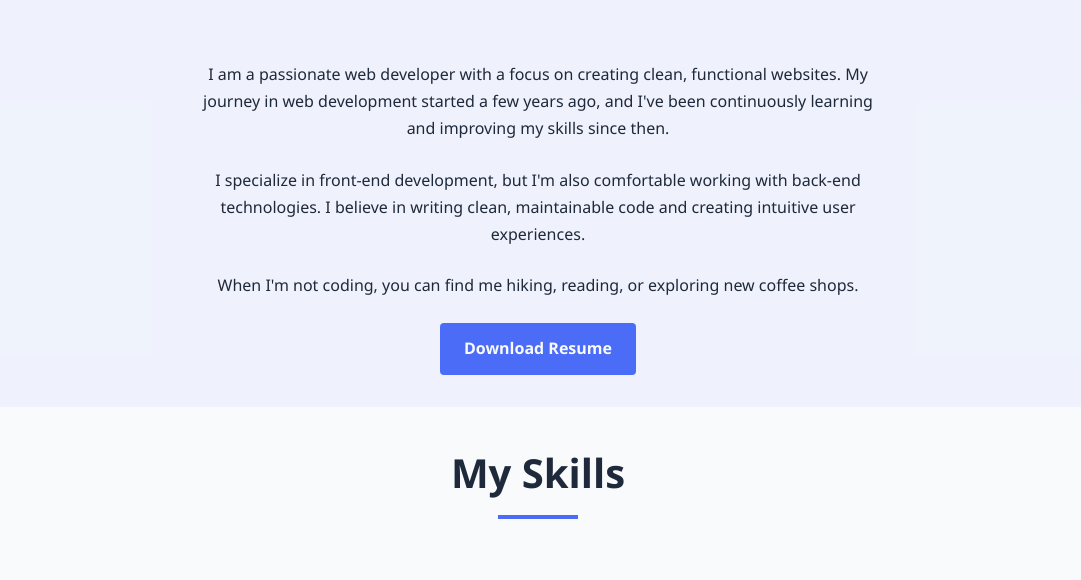
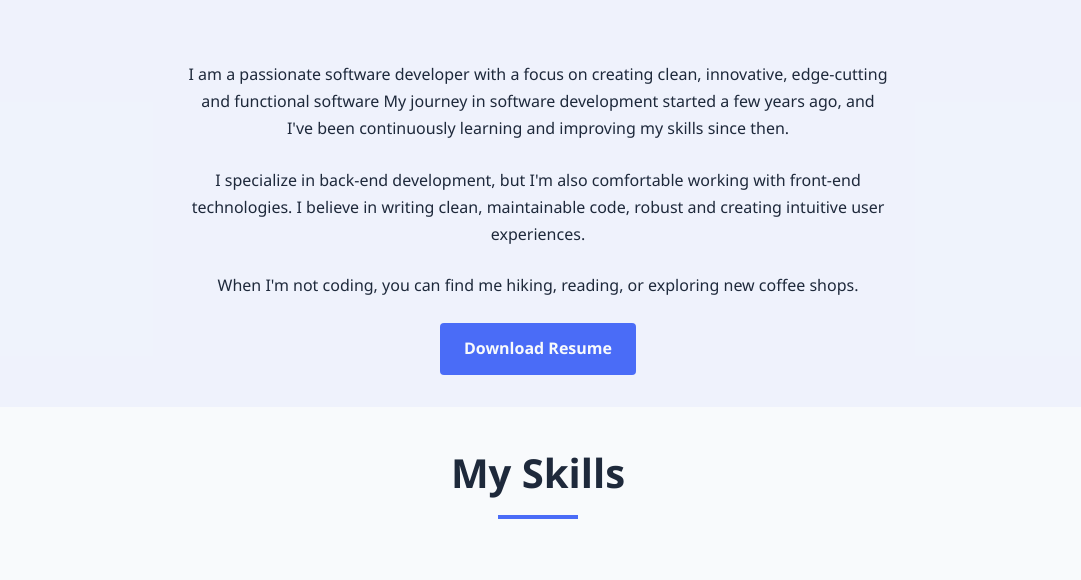
Before and after one commit to thecliffke/guacamole.io, a plain HTML site: page index.html in a window 1280 px wide. Shown: the part 915-1495 px from the top of the page, without its empty margins (102-1183 px from the left). Drawn offline with Linux system fonts and the light colour scheme; a script that the page names is missing.

Commit message:
Update index.html

```diff
--- a/index.html
+++ b/index.html
@@ -65,8 +65,8 @@
                 <h2 class="section-title">About Me</h2>
                 <div class="about-content">
                     <div class="about-text">
-                        <p>I am a passionate web developer with a focus on creating clean, functional websites. My journey in web development started a few years ago, and I've been continuously learning and improving my skills since then.</p>
-                        <p>I specialize in front-end development, but I'm also comfortable working with back-end technologies. I believe in writing clean, maintainable code and creating intuitive user experiences.</p>
+                        <p>I am a passionate software developer with a focus on creating clean, innovative, edge-cutting and  functional software My journey in software development started a few years ago, and I've been continuously learning and improving my skills since then.</p>
+                        <p>I specialize in back-end development, but I'm also comfortable working with front-end technologies. I believe in writing clean, maintainable code, robust and creating intuitive user experiences.</p>
                         <p>When I'm not coding, you can find me hiking, reading, or exploring new coffee shops.</p>
                         <a href="Alicia_Moraa_CV.pdf" target="_blank" class="btn primary-btn" download>Download Resume</a>
                     </div>
@@ -228,7 +228,7 @@
                         </div>
                         <div class="project-info">
                             <h3>Weather Dashboard</h3>
-                            <p>A weather dashboard that displays current and forecasted weather using a 3rd party API.</p>
+                            <p>A weather dashboard that displays current and forecasted weather using a 3rd party APIs.</p>
                             <div class="project-tags">
                                 <span>HTML</span>
                                 <span>CSS</span>
```
